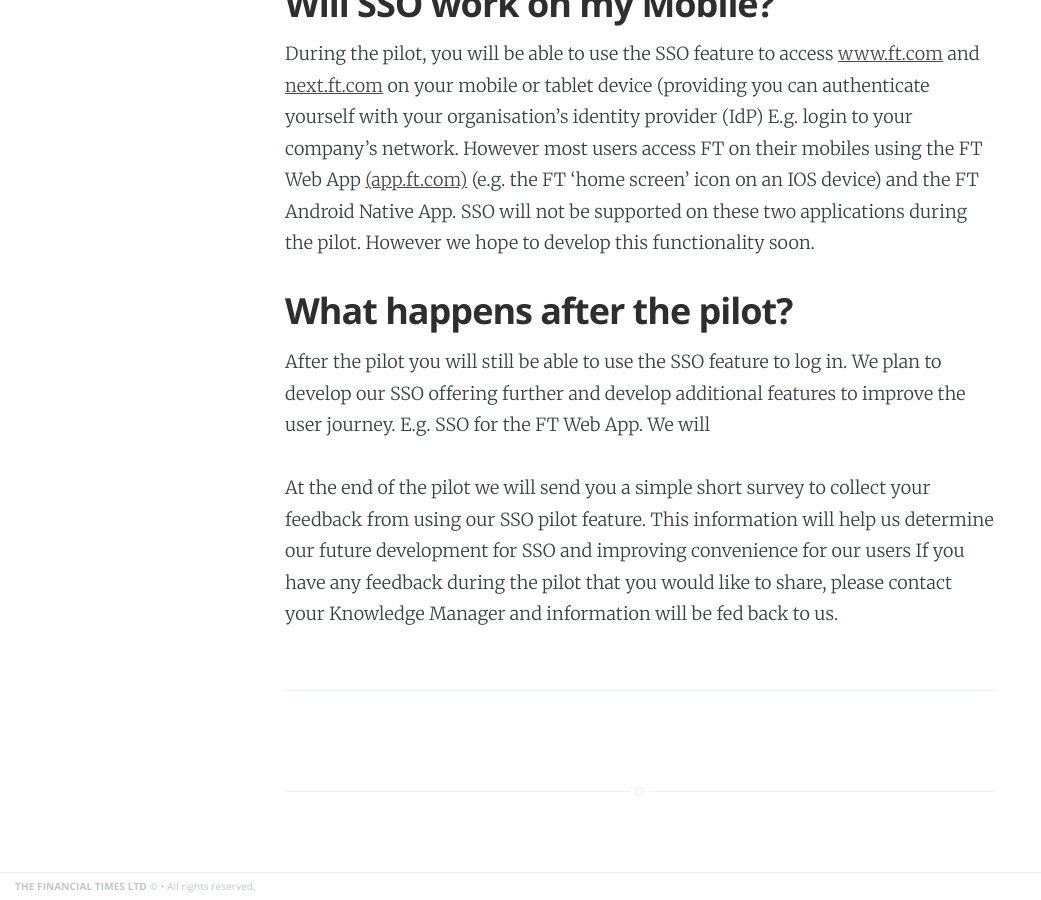
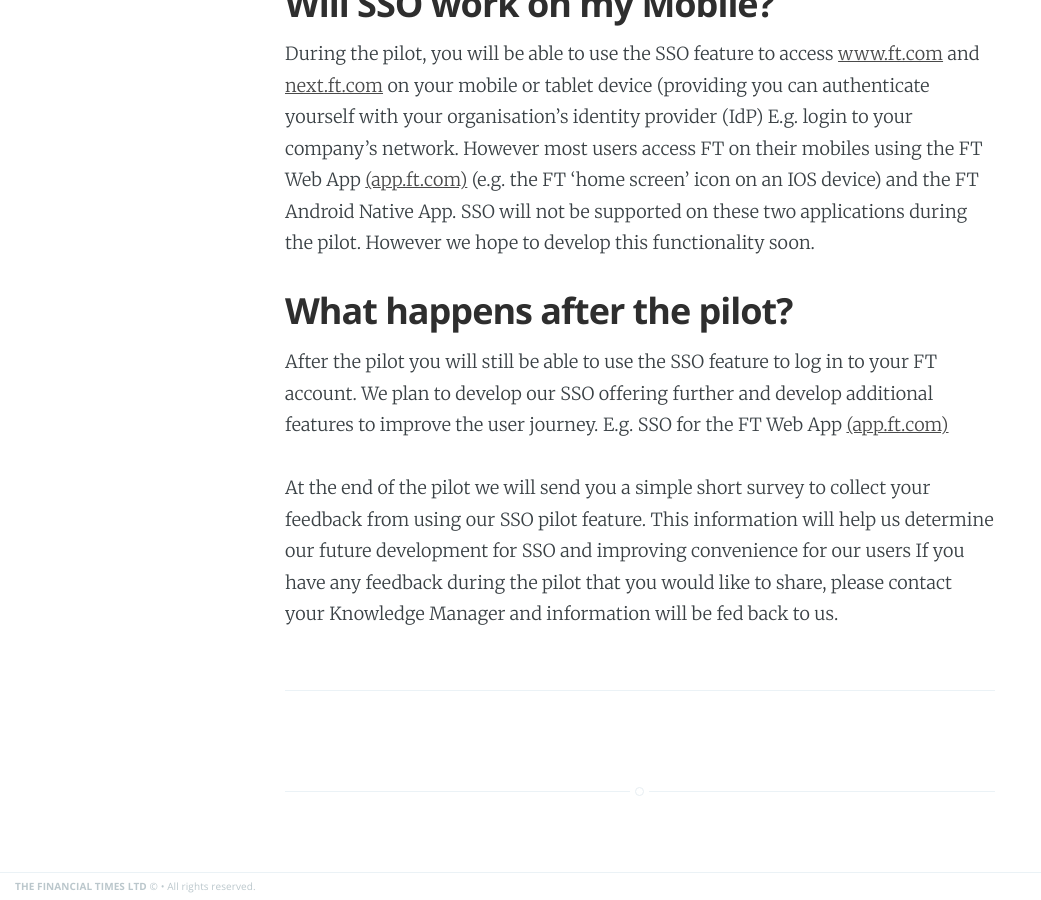
Before and after one commit to Financial-Times/sso-support, a Jekyll site: the page built from _posts/2016-07-19-user-guide-federated-idp.md, in a window 1280 px wide and 900 px high, scrolled down 4171 px. Shown: the whole window, without its empty margins (0-1041 px from the left). Built offline with Jekyll 4.4.1, drawn with Linux system fonts in a browser that asks for light colours.

Commit message:
Update 2016-07-19-user-guide-federated-idp.md

```diff
--- a/_posts/2016-07-19-user-guide-federated-idp.md
+++ b/_posts/2016-07-19-user-guide-federated-idp.md
@@ -87,7 +87,7 @@
 However most users access FT on their mobiles using the FT Web App [(app.ft.com)](http://app.ft.com) (e.g. the FT ‘home screen’ icon on an IOS device) and the FT Android Native App. SSO will not be supported on these two applications during the pilot. However we hope to develop this functionality soon.
 
 ## What happens after the pilot?
-After the pilot you will still be able to use the SSO feature to log in. We plan to develop our SSO offering further and develop additional features to improve the user journey. E.g. SSO for the FT Web App. We will
+After the pilot you will still be able to use the SSO feature to log in to your FT account. We plan to develop our SSO offering further and develop additional features to improve the user journey. E.g. SSO for the FT Web App [(app.ft.com)](http://app.ft.com)
 
 At the end of the pilot we will send you a simple short survey to collect your feedback from using our SSO pilot feature. This information will help us determine our future development for SSO and improving convenience for our users
 If you have any feedback during the pilot that you would like to share, please contact your Knowledge Manager and information will be fed back to us.
```
